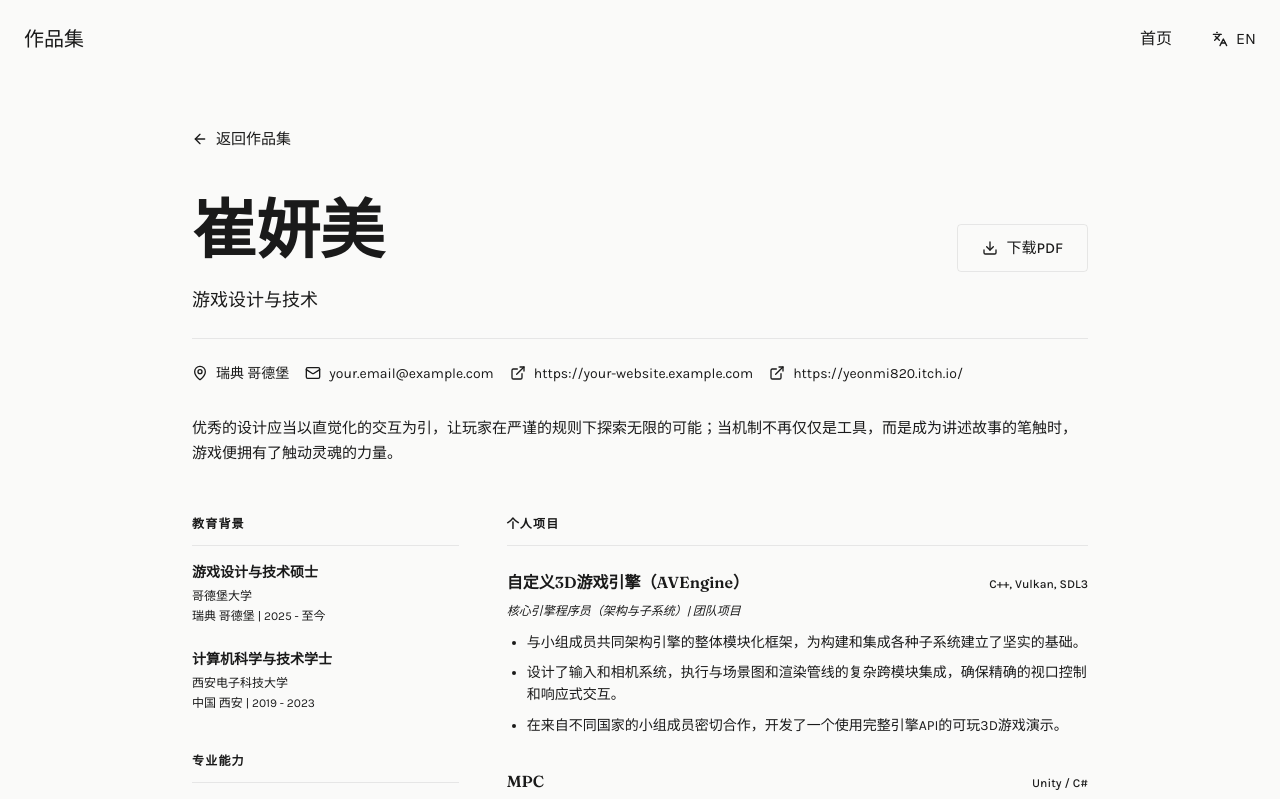
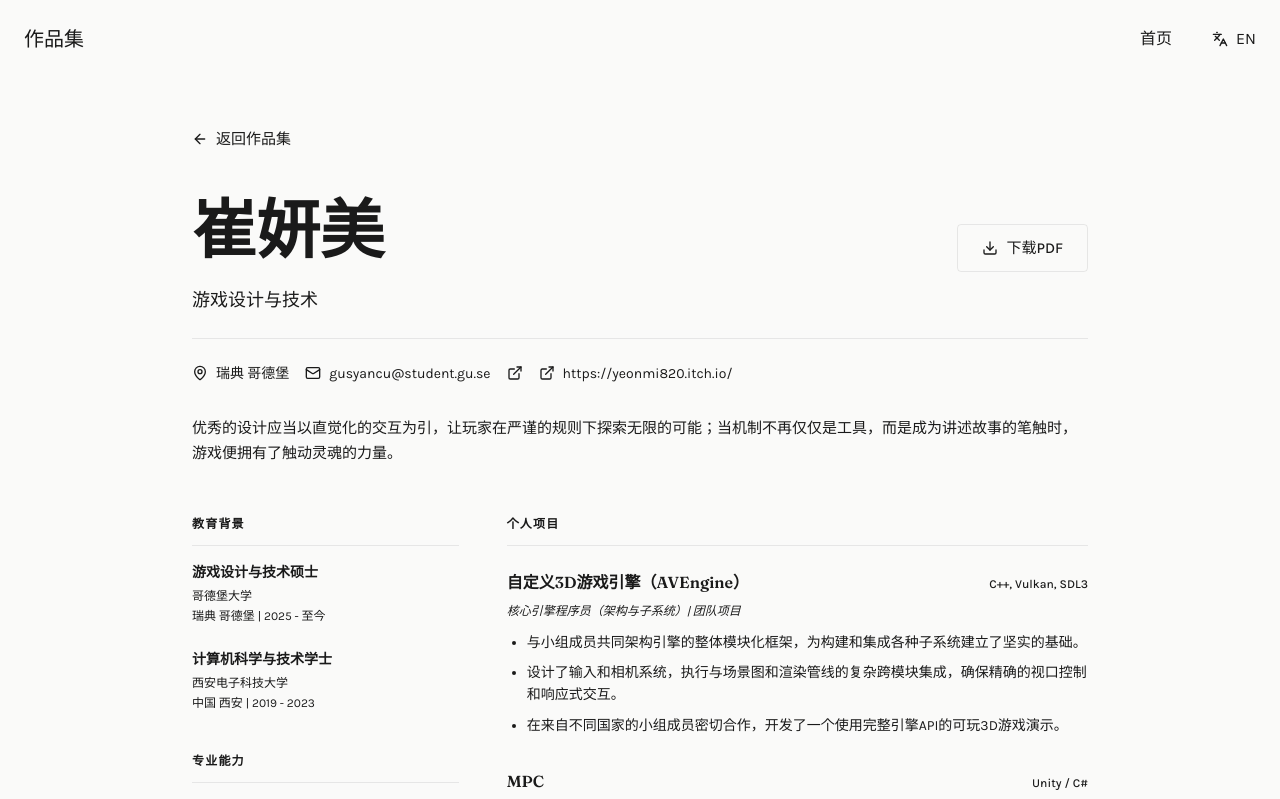
Before and after one commit to yeonmi820/yeonmi820.github.io, a React (Vite) app: page /cn/resume in a window 1280 px wide. Shown: the top 799 px of the page. Built offline with nearby package versions, Linux system fonts and the light colour scheme.

Commit message:
Update contact information in resume.tsx

```diff
--- a/src/app/pages/resume.tsx
+++ b/src/app/pages/resume.tsx
@@ -16,8 +16,8 @@ export function Resume() {
   const t = translations[language];
   const contact = language === "zh"
     ? {
-        email: "your.email@example.com",
-        website: "https://your-website.example.com",
+        email: "gusyancu@student.gu.se",
+        微信: "Thispage404",
       }
     : {
         email: "gusyancu@student.gu.se",
```
